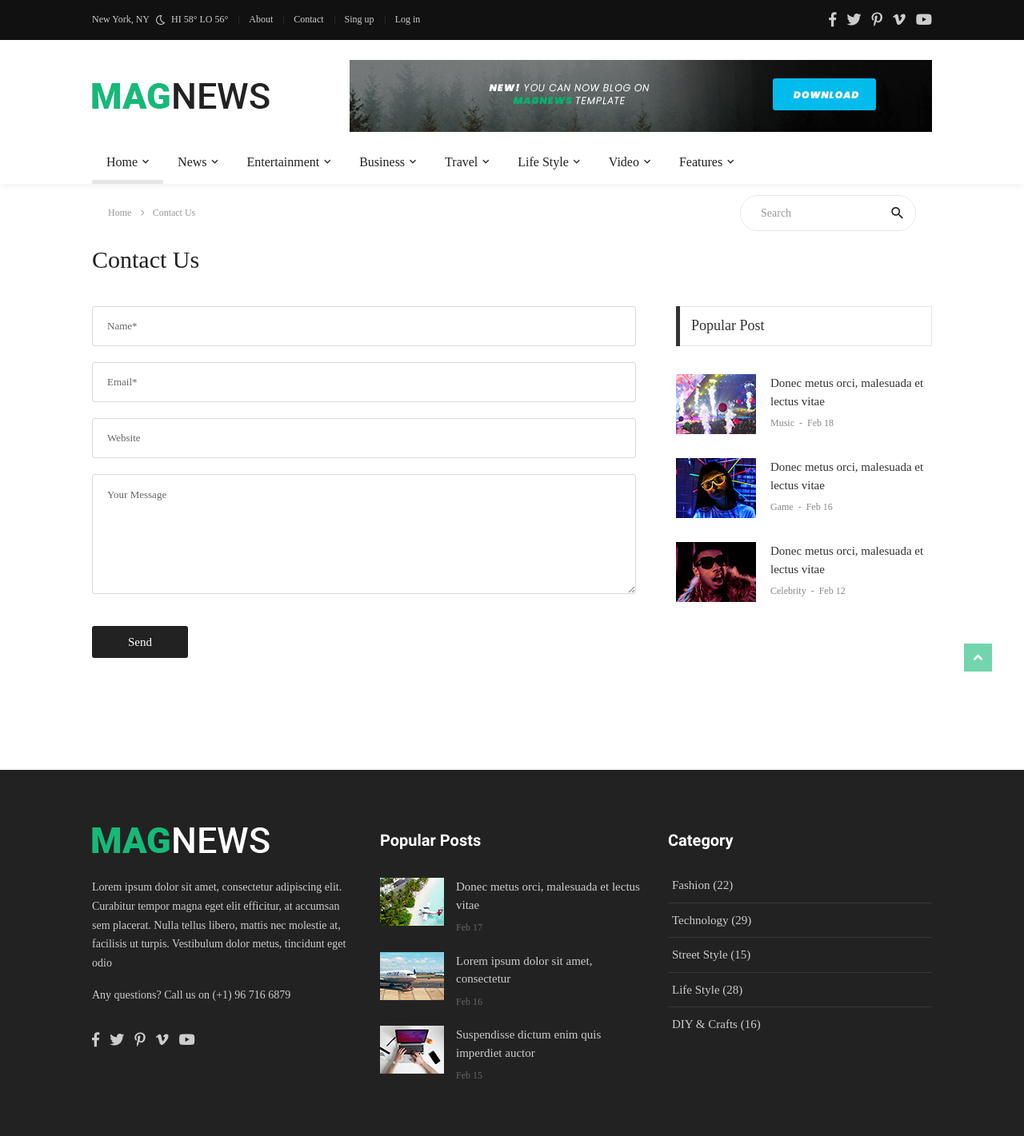
After one commit to gurnitha/django-iranian-news-magazine, a Django app: page /contact/ in a window 1280 px wide. The commit adds this page. Shown: the whole page at 80% size. Run offline with Django 3.2, Linux system fonts and the light colour scheme; some libraries are stand-ins or nearby versions; some web fonts are replaced.

Commit message:
4.3 Create contact_page and link to menu

```diff
--- /dev/null
+++ b/apps/contact/urls.py
@@ -0,0 +1,13 @@
+# apps/contact/urls.py
+
+# Django modules
+from django.urls import path
+
+# Django locals
+from apps.contact.views import contact_page
+
+app_name = 'contact'
+
+urlpatterns = [
+    path('', contact_page, name='contact_page'),
+]
--- a/apps/contact/views.py
+++ b/apps/contact/views.py
@@ -1,3 +1,10 @@
+# apps/contact/views.py
+
+# Django modules
 from django.shortcuts import render
 
 # Create your views here.
+
+# Homepage view
+def contact_page(request):
+	return render(request, 'contact/contact_page.html')
--- a/config/urls.py
+++ b/config/urls.py
@@ -11,6 +11,7 @@ from django.urls import path, include
 urlpatterns = [
     path('', include('apps.main.urls', namespace='main')),
     path('about/', include('apps.about.urls', namespace='about')),
+    path('contact/', include('apps.contact.urls', namespace='contact')),
     path('admin/', admin.site.urls),
 ]
 
--- /dev/null
+++ b/templates/contact/contact_page.html
@@ -0,0 +1,65 @@
+{% extends "base.html" %}
+{% load static %}
+{% block title %}{{block.super}} Contact {% endblock title %}
+
+{% block content %}
+
+<!-- Breadcrumb -->
+<div class="container">
+	<div class="headline bg0 flex-wr-sb-c p-rl-20 p-tb-8">
+		<div class="f2-s-1 p-r-30 m-tb-6">
+			<a href="index.html" class="breadcrumb-item f1-s-3 cl9">
+				Home
+			</a>
+
+			<span class="breadcrumb-item f1-s-3 cl9">
+				Contact Us
+			</span>
+		</div>
+
+		<div class="pos-relative size-a-2 bo-1-rad-22 of-hidden bocl11 m-tb-6">
+			<input class="f1-s-1 cl6 plh9 s-full p-l-25 p-r-45" type="text" name="search" placeholder="Search">
+			<button class="flex-c-c size-a-1 ab-t-r fs-20 cl2 hov-cl10 trans-03">
+				<i class="zmdi zmdi-search"></i>
+			</button>
+		</div>
+	</div>
+</div>
+
+<!-- Page heading -->
+<div class="container p-t-4 p-b-40">
+	<h2 class="f1-l-1 cl2">
+		Contact Us
+	</h2>
+</div>
+
+<!-- Content -->
+<section class="bg0 p-b-60">
+	<div class="container">
+		<div class="row justify-content-center">
+			<div class="col-md-7 col-lg-8 p-b-80">
+				<div class="p-r-10 p-r-0-sr991">
+					<form>
+						<input class="bo-1-rad-3 bocl13 size-a-19 f1-s-13 cl5 plh6 p-rl-18 m-b-20" type="text" name="name" placeholder="Name*">
+
+						<input class="bo-1-rad-3 bocl13 size-a-19 f1-s-13 cl5 plh6 p-rl-18 m-b-20" type="text" name="email" placeholder="Email*">
+
+						<input class="bo-1-rad-3 bocl13 size-a-19 f1-s-13 cl5 plh6 p-rl-18 m-b-20" type="text" name="website" placeholder="Website">
+
+						<textarea class="bo-1-rad-3 bocl13 size-a-15 f1-s-13 cl5 plh6 p-rl-18 p-tb-14 m-b-20" name="msg" placeholder="Your Message"></textarea>
+
+						<button class="size-a-20 bg2 borad-3 f1-s-12 cl0 hov-btn1 trans-03 p-rl-15 m-t-20">
+							Send
+						</button>
+					</form>
+				</div>
+			</div>
+
+			<!-- sidebar_popular_posts -->
+			{% include "shared/sidebar_popular_posts.html" %}
+			<!-- sidebar_popular_posts -->
+		</div>
+	</div>
+</section>
+
+{% endblock content %}
--- a/templates/shared/header_desktop_menu.html
+++ b/templates/shared/header_desktop_menu.html
@@ -2025,7 +2025,7 @@
 						<li><a href="blog-detail-01.html">Blog Detail Sidebar</a></li>
 						<li><a href="blog-detail-02.html">Blog Detail No Sidebar</a></li>
 						<li><a href="about.html">About Us</a></li>
-						<li><a href="contact.html">Contact Us</a></li>
+						<li><a href="{% url 'contact:contact_page' %}">Contact Us</a></li>
 					</ul>
 				</li>
 			</ul>
--- a/templates/shared/header_mobile_menu.html
+++ b/templates/shared/header_mobile_menu.html
@@ -21,7 +21,7 @@
 				About
 			</a>
 
-			<a href="#" class="left-topbar-item">
+			<a href="{% url 'contact:contact_page' %}" class="left-topbar-item">
 				Contact
 			</a>
 
--- a/templates/shared/header_topbar.html
+++ b/templates/shared/header_topbar.html
@@ -19,7 +19,7 @@
 				About
 			</a>
 
-			<a href="#" class="left-topbar-item">
+			<a href="{% url 'contact:contact_page' %}" class="left-topbar-item">
 				Contact
 			</a>
 
--- /dev/null
+++ b/templates/shared/sidebar_popular_posts.html
@@ -0,0 +1,100 @@
+{% load static %}
+
+<div class="col-md-5 col-lg-4 p-b-80">
+	<div class="p-l-10 p-rl-0-sr991">
+		<!-- Popular Posts -->
+		<div>
+			<div class="how2 how2-cl4 flex-s-c">
+				<h3 class="f1-m-2 cl3 tab01-title">
+					Popular Post
+				</h3>
+			</div>
+
+			<ul class="p-t-35">
+				<li class="flex-wr-sb-s p-b-30">
+					<a href="#" class="size-w-10 wrap-pic-w hov1 trans-03">
+						<img src="{% static 'images/popular-post-04.jpg' %}" alt="IMG">
+					</a>
+
+					<div class="size-w-11">
+						<h6 class="p-b-4">
+							<a href="blog-detail-02.html" class="f1-s-5 cl3 hov-cl10 trans-03">
+								Donec metus orci, malesuada et lectus vitae
+							</a>
+						</h6>
+
+						<span class="cl8 txt-center p-b-24">
+							<a href="#" class="f1-s-6 cl8 hov-cl10 trans-03">
+								Music
+							</a>
+
+							<span class="f1-s-3 m-rl-3">
+								-
+							</span>
+
+							<span class="f1-s-3">
+								Feb 18
+							</span>
+						</span>
+					</div>
+				</li>
+
+				<li class="flex-wr-sb-s p-b-30">
+					<a href="#" class="size-w-10 wrap-pic-w hov1 trans-03">
+						<img src="{% static 'images/popular-post-05.jpg' %}" alt="IMG">
+					</a>
+
+					<div class="size-w-11">
+						<h6 class="p-b-4">
+							<a href="blog-detail-02.html" class="f1-s-5 cl3 hov-cl10 trans-03">
+								Donec metus orci, malesuada et lectus vitae
+							</a>
+						</h6>
+
+						<span class="cl8 txt-center p-b-24">
+							<a href="#" class="f1-s-6 cl8 hov-cl10 trans-03">
+								Game
+							</a>
+
+							<span class="f1-s-3 m-rl-3">
+								-
+							</span>
+
+							<span class="f1-s-3">
+								Feb 16
+							</span>
+						</span>
+					</div>
+				</li>
+
+				<li class="flex-wr-sb-s p-b-30">
+					<a href="#" class="size-w-10 wrap-pic-w hov1 trans-03">
+						<img src="{% static 'images/popular-post-06.jpg' %}" alt="IMG">
+					</a>
+
+					<div class="size-w-11">
+						<h6 class="p-b-4">
+							<a href="blog-detail-02.html" class="f1-s-5 cl3 hov-cl10 trans-03">
+								Donec metus orci, malesuada et lectus vitae
+							</a>
+						</h6>
+
+						<span class="cl8 txt-center p-b-24">
+							<a href="#" class="f1-s-6 cl8 hov-cl10 trans-03">
+								Celebrity
+							</a>
+
+							<span class="f1-s-3 m-rl-3">
+								-
+							</span>
+
+							<span class="f1-s-3">
+								Feb 12
+							</span>
+						</span>
+					</div>
+				</li>
+			</ul>
+		</div>
+	</div>
+</div>
```
Also changed, not shown: templates/about/about_page.html (+3 -99 lines), README.md.
